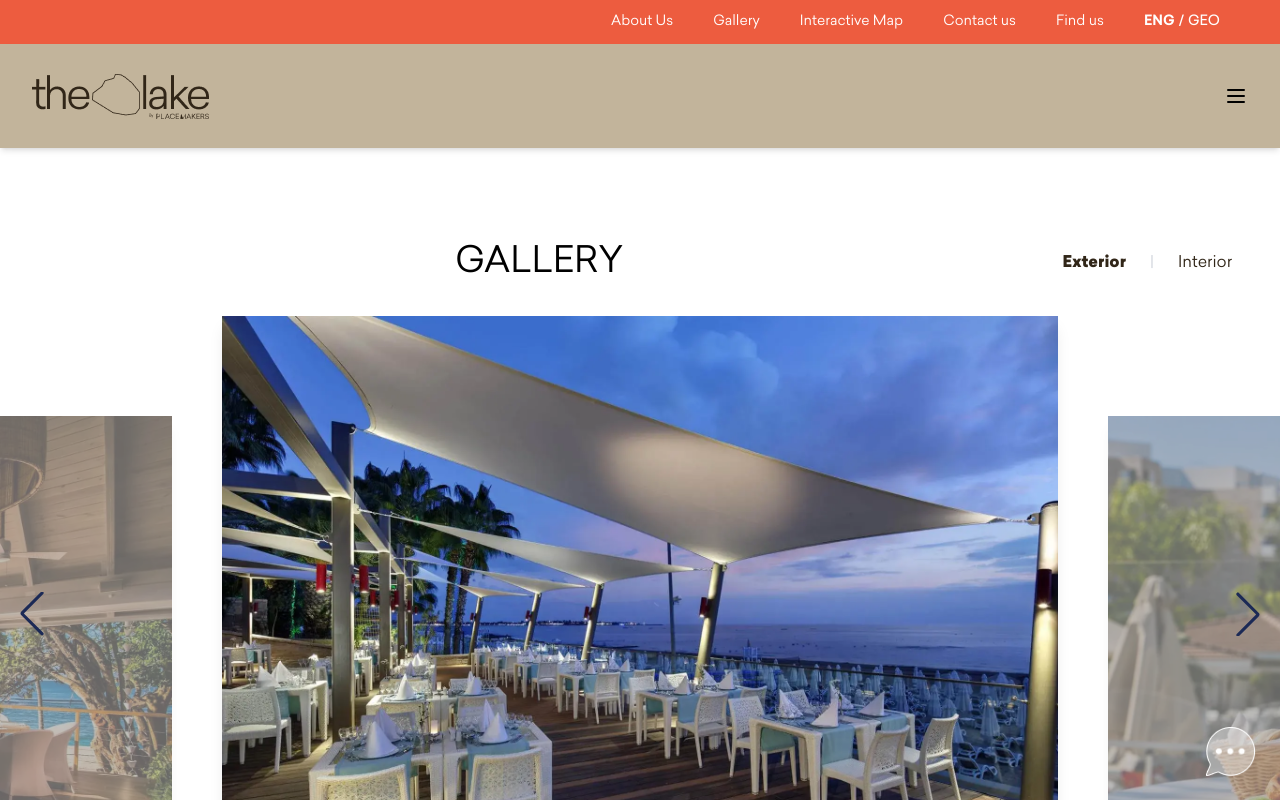
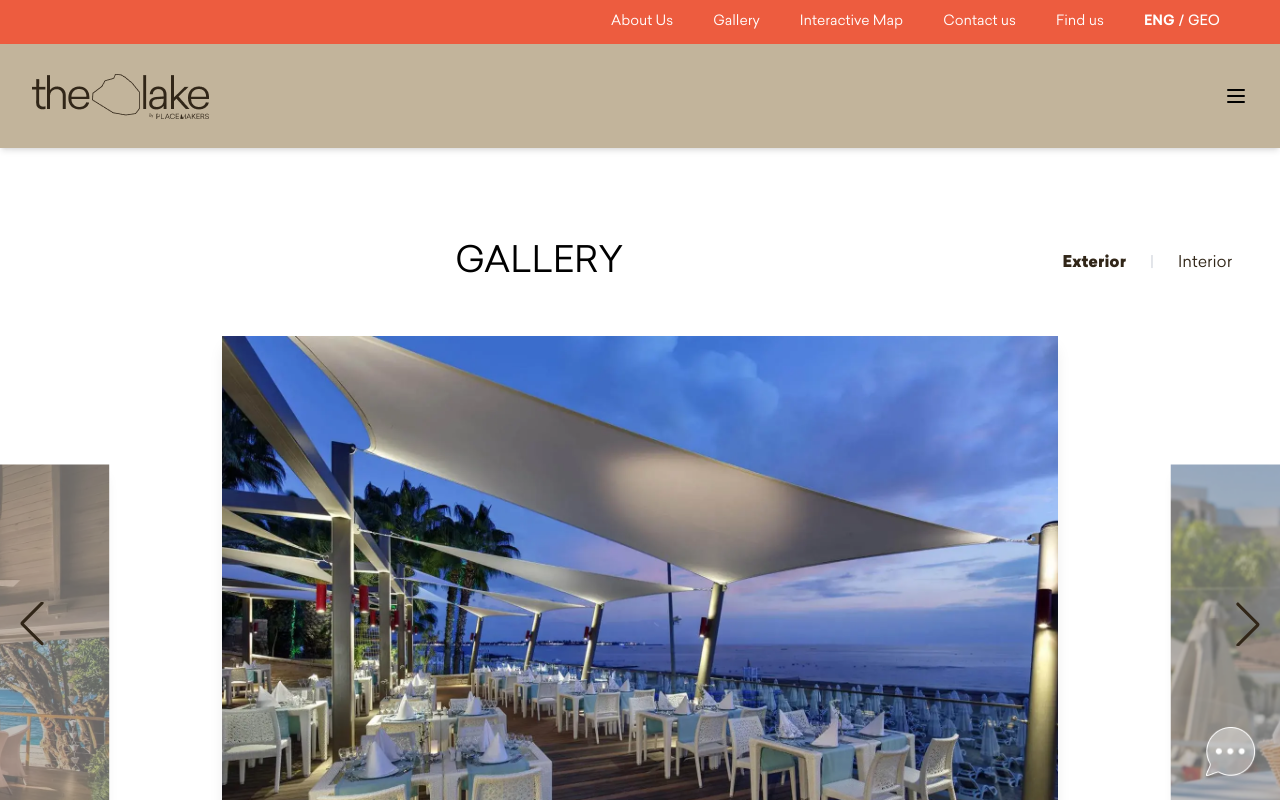
Before and after one commit to Tornikesamkharadze/thelake, a Next.js app: page /en/gallery in a window 1280 px wide. Shown: the top 800 px of the page. Built offline with nearby package versions, Linux system fonts and the light colour scheme.

Commit message:
smooth gallery

```diff
--- a/app/globals.css
+++ b/app/globals.css
@@ -240,3 +240,83 @@ body {
     width: 280px !important; /* Even smaller on very small screens */
   }
 }
+
+
+/* გალერია */
+.gallery-swiper {
+  padding: 60px 0;
+  width: 100%;
+  height: 420px;
+}
+
+@media (min-width: 768px) {
+  .gallery-swiper {
+    height: 620px;
+  }
+}
+
+.gallery-swiper .swiper-wrapper {
+  align-items: center;
+  transition-timing-function: ease;
+}
+
+.gallery-swiper .swiper-slide {
+  transition: all 0.5s ease;
+  opacity: 0.6;
+  filter: brightness(0.6);
+  transform: scale(0.85);
+  display: flex;
+  justify-content: center;
+}
+
+.gallery-swiper .swiper-slide-active {
+  transform: scale(1);
+  opacity: 1;
+  filter: brightness(1);
+  z-index: 3;
+}
+
+.gallery-swiper .swiper-slide img {
+  transition: all 0.5s ease;
+}
+
+.gallery-swiper .swiper-button-next,
+.gallery-swiper .swiper-button-prev {
+  color: #312618 !important;
+  width: 44px !important;
+  height: 44px !important;
+  border-radius: 50% !important;
+  margin-top: -24px !important;
+  z-index: 999 !important;
+  pointer-events: auto !important;
+  cursor: pointer !important;
+  position: absolute !important;
+}
+
+.gallery-swiper .swiper-button-next {
+  right: 10px !important;
+}
+
+.gallery-swiper .swiper-button-prev {
+  left: 10px !important;
+}
+
+.gallery-swiper .swiper-button-next:after,
+.gallery-swiper .swiper-button-prev:after {
+  font-size: 20px !important;
+}
+
+.gallery-swiper .swiper-button-disabled {
+  opacity: 0.5 !important;
+}
+
+.gallery-swiper .swiper-button-next:not(.swiper-button-disabled),
+.gallery-swiper .swiper-button-prev:not(.swiper-button-disabled) {
+  pointer-events: auto !important;
+  opacity: 1 !important;
+}
+
+.gallery-swiper .swiper-button-next:hover,
+.gallery-swiper .swiper-button-prev:hover {
+  opacity: 0.8 !important;
+}
--- a/components/Gallery.js
+++ b/components/Gallery.js
@@ -23,6 +23,7 @@ const STATIC_IMAGES = {
     "/exterior/5.webp",
   ],
 };
+
 export default function Gallery() {
   const [activeFilter, setActiveFilter] = useState("Exterior");
   const [lightboxOpen, setLightboxOpen] = useState(false);
@@ -32,7 +33,6 @@ export default function Gallery() {
   const [loading, setLoading] = useState(true);
 
   useEffect(() => {
-    // სიმულაცია loading-ის
     const timer = setTimeout(() => {
       setLoading(false);
     }, 300);
@@ -89,12 +89,10 @@ export default function Gallery() {
       <section className="w-full bg-white py-16 md:py-24">
         <div className="max-w-[1920px] mx-auto px-4 sm:px-6 lg:px-8">
           <div className="flex justify-between items-center mb-8">
-            {/* Title - ცენტრში */}
-            <h2 className="text-3xl md:text-4xl text-[#000000] font-normal  flex-1 text-center">
+            <h2 className="text-3xl md:text-4xl text-[#000000] font-normal flex-1 text-center">
               GALLERY
             </h2>
 
-            {/* Filter Buttons - მარჯვნივ */}
             <div className="flex gap-2 text-sm md:text-base items-baseline">
               <button
                 onClick={() => setActiveFilter("Exterior")}
@@ -144,7 +142,7 @@ export default function Gallery() {
                     onClick={() => openLightbox(index)}
                     className="cursor-pointer"
                   >
-                    <div className="relative w-full h-[300px] md:h-[500px] transition-all duration-500">
+                    <div className="relative w-full h-[300px] md:h-[500px]">
                       <img
                         src={image}
                         alt={`Gallery image ${index + 1}`}
@@ -162,6 +160,7 @@ export default function Gallery() {
           )}
         </div>
       </section>
+
       {lightboxOpen && (
         <div
           className="fixed inset-0 z-50 bg-black/95 flex items-center justify-center cursor-pointer"
```
